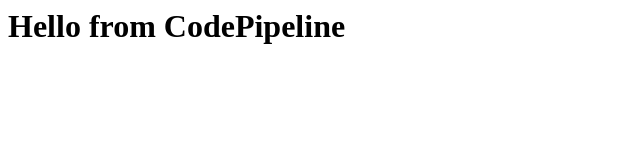
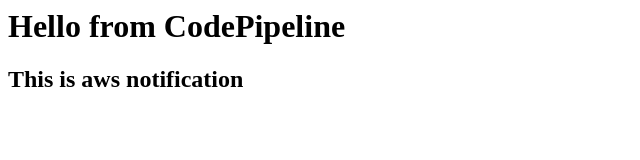
Before and after one commit to Ajithkumar1243/coding, a plain HTML site: page index.html in a window 1280 px wide. Shown: the whole page, without its empty margins (0-640 px from the left). Drawn offline with Linux system fonts and the light colour scheme.

Commit message:
Update index.html

```diff
--- a/index.html
+++ b/index.html
@@ -1 +1,2 @@
 <h1>Hello from CodePipeline</h1>
+<h2>This is aws notification</h2>
```
